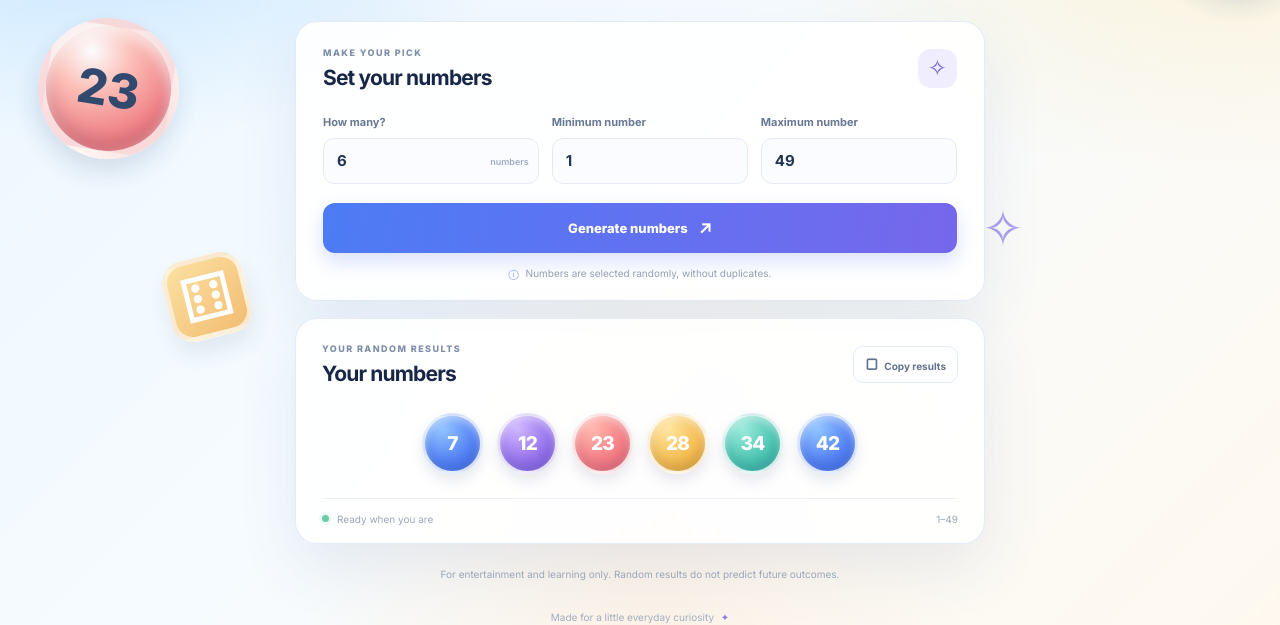
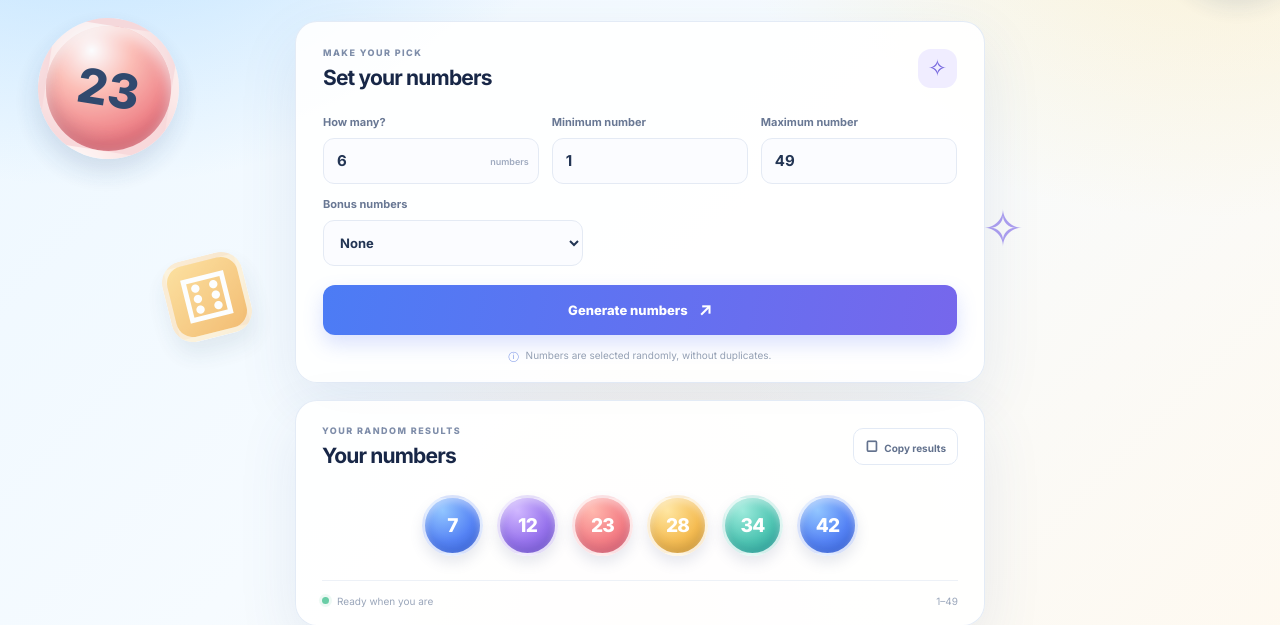
Before and after one commit to alexhp84/LotteryPicker---Israel, a Flask app: page / in a window 1280 px wide. Shown: the part 366-991 px from the top of the page. Run offline with Flask 3, Linux system fonts and the light colour scheme.

Commit message:
Adding bonus picker

```diff
--- a/static/script.js
+++ b/static/script.js
@@ -3,13 +3,17 @@
   const quantityInput = document.getElementById('quantity');
   const minInput = document.getElementById('minimum');
   const maxInput = document.getElementById('maximum');
+  const bonusCountInput = document.getElementById('bonusCount');
   const results = document.getElementById('results');
+  const bonusResults = document.getElementById('bonusResults');
+  const bonusResultsSection = document.getElementById('bonusResultsSection');
   const validation = document.getElementById('validationMessage');
   const rangeLabel = document.getElementById('resultRange');
   const statusLabel = document.getElementById('resultStatus');
   const copyButton = document.getElementById('copyButton');
   const languageToggle = document.getElementById('languageToggle');
   let currentNumbers = [7, 12, 23, 28, 34, 42];
+  let currentBonusNumbers = [];
   let language = 'en';
   const ballClasses = ['ball-blue', 'ball-purple', 'ball-coral', 'ball-gold', 'ball-teal'];
 
@@ -18,23 +22,34 @@
     document.documentElement.lang = to;
     document.documentElement.dir = to === 'he' ? 'rtl' : 'ltr';
     document.querySelectorAll('[data-en][data-he]').forEach(el => {
-      el.textContent = el.dataset[to];
+      if (el.tagName === 'OPTION') {
+        el.textContent = el.dataset[to];
+      } else {
+        el.textContent = el.dataset[to];
+      }
     });
     languageToggle.innerHTML = to === 'en' ? 'עברית <span aria-hidden="true">↗</span>' : 'English <span aria-hidden="true">↗</span>';
     quantityInput.nextElementSibling.textContent = to === 'en' ? 'numbers' : 'מספרים';
   }
   languageToggle.addEventListener('click', () => translate(language === 'en' ? 'he' : 'en'));
 
-  function renderNumbers(numbers) {
-    results.replaceChildren();
+  function renderBallGroup(container, numbers, bonus = false) {
+    container.replaceChildren();
     numbers.forEach((number, index) => {
       const ball = document.createElement('span');
-      ball.className = `number-ball ${ballClasses[index % ballClasses.length]}`;
+      ball.className = `number-ball ${ballClasses[index % ballClasses.length]}${bonus ? ' bonus-number-ball' : ''}`;
       ball.style.animationDelay = `${index * 45}ms`;
       ball.textContent = number;
-      results.appendChild(ball);
+      container.appendChild(ball);
     });
+  }
+
+  function renderNumbers(numbers, bonusNumbers) {
+    renderBallGroup(results, numbers);
+    renderBallGroup(bonusResults, bonusNumbers, true);
+    bonusResultsSection.hidden = bonusNumbers.length === 0;
     currentNumbers = numbers;
+    currentBonusNumbers = bonusNumbers;
   }
 
   form.addEventListener('submit', event => {
@@ -42,29 +57,38 @@
     const quantity = Number(quantityInput.value);
     const min = Number(minInput.value);
     const max = Number(maxInput.value);
+    const bonusCount = Number(bonusCountInput.value);
     const message = language === 'en'
-      ? 'Enter a valid range and a quantity that fits within it.'
-      : 'יש להזין טווח תקין וכמות שמתאימה לטווח.';
+      ? 'Enter a valid range and a quantity that fits within it. Leave enough numbers for your bonus picks.'
+      : 'יש להזין טווח תקין וכמות שמתאימה לטווח, ולהשאיר מספיק מספרים לבונוס.';
+    const rangeSize = max - min + 1;
     if (!Number.isInteger(quantity) || quantity < 1 || quantity > 20 ||
+        !Number.isInteger(bonusCount) || ![0, 1, 2].includes(bonusCount) ||
         !Number.isInteger(min) || !Number.isInteger(max) || max < min ||
-        max - min + 1 < quantity) {
+        rangeSize < quantity + bonusCount) {
       validation.textContent = message;
       return;
     }
+
     validation.textContent = '';
-    const pool = Array.from({ length: max - min + 1 }, (_, i) => min + i);
+    const pool = Array.from({ length: rangeSize }, (_, i) => min + i);
     for (let i = pool.length - 1; i > 0; i--) {
       const j = Math.floor(Math.random() * (i + 1));
       [pool[i], pool[j]] = [pool[j], pool[i]];
     }
     const picked = pool.slice(0, quantity).sort((a, b) => a - b);
-    renderNumbers(picked);
+    const bonusPicks = pool.slice(quantity, quantity + bonusCount).sort((a, b) => a - b);
+    renderNumbers(picked, bonusPicks);
     rangeLabel.textContent = `${min}–${max}`;
     statusLabel.textContent = language === 'en' ? 'Freshly generated' : 'נוצרו עכשיו';
   });
 
   copyButton.addEventListener('click', async () => {
-    const text = currentNumbers.join(', ');
+    const mainText = currentNumbers.join(', ');
+    const bonusText = currentBonusNumbers.length
+      ? (language === 'en' ? ' | Bonus: ' : ' | בונוס: ') + currentBonusNumbers.join(', ')
+      : '';
+    const text = mainText + bonusText;
     const label = copyButton.querySelectorAll('span')[1];
     try {
       await navigator.clipboard.writeText(text);
--- a/static/style.css
+++ b/static/style.css
@@ -40,8 +40,10 @@ h2 { margin: 0; font-size: 21px; letter-spacing: -.04em; }
 .heading-icon { display: grid; place-items: center; width: 39px; height: 39px; border-radius: 13px; color: #7667df; background: #f0edff; font-size: 23px; }
 .form-grid { display: grid; grid-template-columns: 1.1fr 1fr 1fr; gap: 13px; margin-top: 25px; }
 .field { display: flex; flex-direction: column; gap: 9px; color: #697894; font-size: 11px; font-weight: 700; }
-.field input { min-width: 0; width: 100%; height: 46px; border: 1px solid #e4eaf4; border-radius: 11px; padding: 0 13px; color: #233554; background: #fbfcff; font: inherit; font-size: 15px; outline: none; }
-.field input:focus { border-color: #83a2ff; box-shadow: 0 0 0 3px #6d90f21c; }
+.field input, .field select { min-width: 0; width: 100%; height: 46px; border: 1px solid #e4eaf4; border-radius: 11px; padding: 0 13px; color: #233554; background: #fbfcff; font: inherit; font-size: 15px; outline: none; }
+.field input:focus, .field select:focus { border-color: #83a2ff; box-shadow: 0 0 0 3px #6d90f21c; }
+.field select { border: 1px solid #e4eaf4; border-radius: 11px; padding: 0 12px; color: #233554; background: #fbfcff; font: inherit; font-size: 13px; outline: none; cursor: pointer; }
+.bonus-field { grid-column: 1 / -1; max-width: 260px; }
 .input-wrap { position: relative; }
 .input-wrap input { padding-right: 58px; }
 .input-suffix { position: absolute; right: 10px; top: 50%; transform: translateY(-50%); color: #a0abc0; font-size: 9px; font-weight: 600; }
@@ -64,6 +66,10 @@ h2 { margin: 0; font-size: 21px; letter-spacing: -.04em; }
 .ball-coral { background: radial-gradient(circle at 32% 23%, #ffb8ae, #f47f86 56%, #dc5b72); }
 .ball-gold { background: radial-gradient(circle at 32% 23%, #ffe6a1, #f5bd54 56%, #d99a2f); }
 .ball-teal { background: radial-gradient(circle at 32% 23%, #9debdc, #4fc5b3 56%, #269f99); }
+.bonus-results-section { border-top: 1px solid #edf1f7; padding-top: 16px; margin-top: 2px; }
+.bonus-results-section[hidden] { display: none; }
+.bonus-number-balls { justify-content: flex-start; padding: 12px 0 16px; }
+.bonus-number-ball { border: 3px solid #ffe5a3; box-shadow: inset 0 4px 7px #ffffff70, 0 7px 13px #53658b24; }
 .results-footer { display: flex; justify-content: space-between; align-items: center; border-top: 1px solid #edf1f7; padding-top: 14px; color: #9aa6ba; font-size: 10px; }
 .result-status { display: flex; align-items: center; gap: 8px; }
 .disclaimer { max-width: 510px; margin: 22px auto 0; text-align: center; color: #9aa6b8; font-size: 10px; line-height: 1.6; }
@@ -99,6 +105,7 @@ footer span:last-child { color: #8d7de8; margin-left: 4px; }
   .page-shell { margin-top: 22px; }
   .picker-card, .results-card { padding: 20px 17px 17px; border-radius: 18px; }
   .form-grid { grid-template-columns: 1fr 1fr; }
+  .bonus-field { max-width: none; }
   .field:first-child { grid-column: 1 / -1; }
   .results-heading { align-items: flex-start; }
   .copy-button { margin-top: 3px; }
--- a/templates/index.html
+++ b/templates/index.html
@@ -56,6 +56,14 @@
             <span data-en="Maximum number" data-he="מספר מקסימלי">Maximum number</span>
             <input id="maximum" name="maximum" type="number" value="49" required>
           </label>
+          <label class="field bonus-field">
+            <span data-en="Bonus numbers" data-he="מספרי בונוס">Bonus numbers</span>
+            <select id="bonusCount" name="bonusCount">
+              <option value="0" data-en="None" data-he="ללא" selected>None</option>
+              <option value="1" data-en="1 bonus number" data-he="מספר בונוס אחד">1 bonus number</option>
+              <option value="2" data-en="2 bonus numbers" data-he="2 מספרי בונוס">2 bonus numbers</option>
+            </select>
+          </label>
         </div>
         <p class="validation-message" id="validationMessage" role="alert" aria-live="polite"></p>
         <button class="generate-button" type="submit">
@@ -82,6 +90,10 @@
         <span class="number-ball ball-teal">34</span>
         <span class="number-ball ball-blue">42</span>
       </div>
+      <div id="bonusResultsSection" class="bonus-results-section" hidden>
+        <p class="section-kicker" data-en="BONUS NUMBERS" data-he="מספרי בונוס">BONUS NUMBERS</p>
+        <div id="bonusResults" class="number-balls bonus-number-balls" aria-live="polite" aria-label="Generated bonus numbers"></div>
+      </div>
       <div class="results-footer">
         <span class="result-status"><span class="status-dot"></span><span id="resultStatus" data-en="Ready when you are" data-he="מוכנים כשתהיו">Ready when you are</span></span>
         <span id="resultRange">1–49</span>
```
